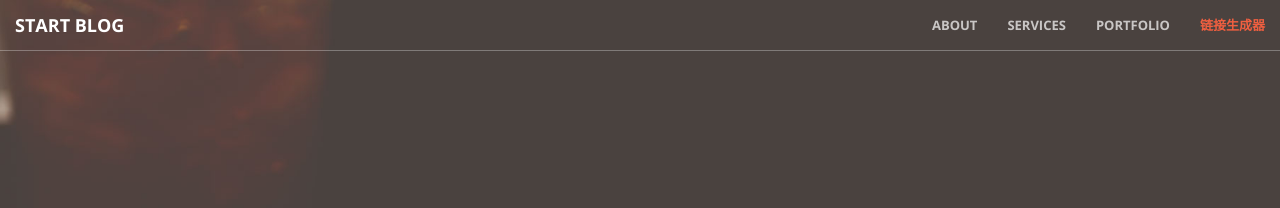
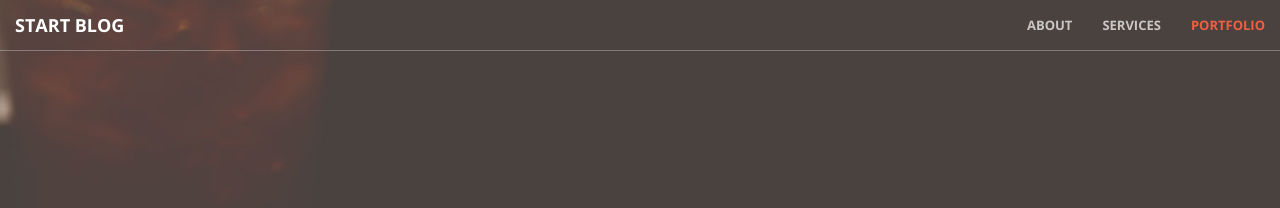
Before and after one commit to zhongpeng/zhongpeng.github.io, a Jekyll site: the page built from index.html, in a window 1280 px wide. Shown: the top 208 px of the page. Built offline with Jekyll 4.4.1, drawn with Linux system fonts in a browser that asks for light colours.

Commit message:
Update nav.html

```diff
--- a/_includes/nav.html
+++ b/_includes/nav.html
@@ -23,9 +23,6 @@
                 <li>
                     <a class="page-scroll" href="#portfolio">Portfolio</a>
                 </li>
-                <li>
-                    <a class="page-scroll" href="#contact">链接生成器</a>
-                </li>
             </ul>
         </div>
         <!-- /.navbar-collapse -->
```
